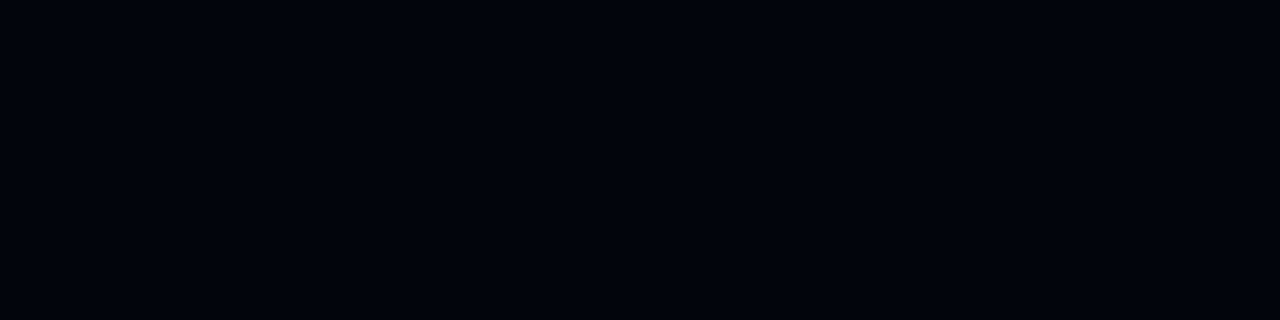
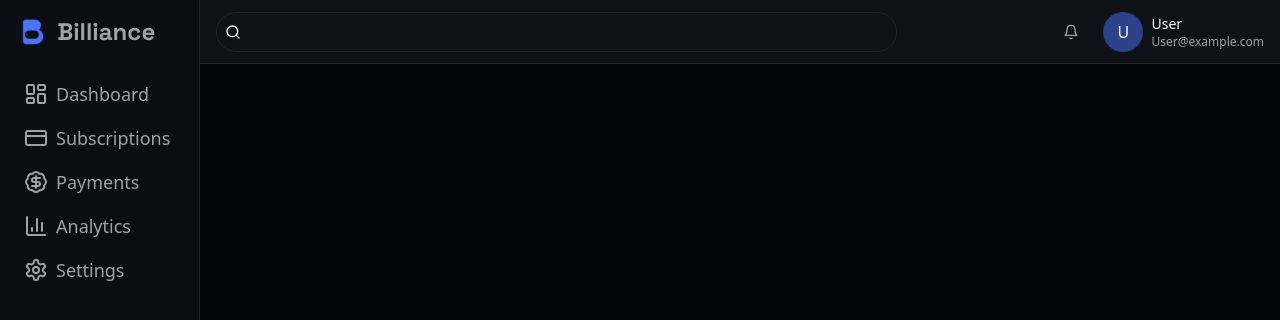
Before and after one commit to Suudi-sudo/saas-subscription-management, a React (Vite) app in the folder frontend/: page /payments in a window 1280 px wide. Before the commit this address had no page. Shown: the top 320 px of the page. Built offline with nearby package versions, Linux system fonts and the light colour scheme.

Commit message:
Added new pages

```diff
--- a/frontend/src/App.jsx
+++ b/frontend/src/App.jsx
@@ -3,6 +3,10 @@
 import Home from "./pages/Home";
 import Auth from "./pages/auth";
 import Dash from "./pages/Dashboard";
+import Analytics from "./pages/analytics";
+import Payments from "./pages/payments";
+import Subscriptions from "./pages/subscriptions";
+import Settings from "./pages/settings";
 
 function App() {
   return (
@@ -12,6 +16,10 @@
           <Route path="/" element={<Home />}></Route>
           <Route path="/auth" element={<Auth />}></Route>
           <Route path="/dashboard" element={<Dash />}></Route>
+          <Route path="/analytics" element={<Analytics />}></Route>
+          <Route path="/payments" element={<Payments />}></Route>
+          <Route path="/subscriptions" element={<Subscriptions />}></Route>
+          <Route path="/settings" element={<Settings />}></Route>
         </Routes>
       </Router>
     </>
--- a/frontend/src/components/navbar.jsx
+++ b/frontend/src/components/navbar.jsx
@@ -82,23 +82,23 @@
         <h1 className="font-grotesk text-2xl">Billiance</h1>
       </a>
       <nav className="w-full flex flex-col items-center gap-4 p-2">
-        <a className={`flex items-center gap-2 w-full`}>
+        <a className={`flex items-center gap-2 w-full`} href="/dashboard">
           <LuLayoutDashboard className="text-2xl" />
           <div className={`text-lg`}>Dashboard</div>
         </a>
-        <a className={`flex items-center gap-2 w-full`}>
+        <a className={`flex items-center gap-2 w-full`} href="/subscriptions">
           <LuCreditCard className="text-2xl" />
           <div className={`text-lg`}>Subscriptions</div>
         </a>
-        <a className={`flex items-center gap-2 w-full`}>
+        <a className={`flex items-center gap-2 w-full`} href="/payments">
           <LuBadgeDollarSign className="text-2xl" />
           <div className={`text-lg`}>Payments</div>
         </a>
-        <a className={`flex items-center  gap-2 w-full`}>
+        <a className={`flex items-center  gap-2 w-full`} href="/analytics">
           <LuChartColumn className="text-2xl" />
           <div className={`text-lg`}>Analytics</div>
         </a>
-        <a className={`flex items-center gap-2 w-full`}>
+        <a className={`flex items-center gap-2 w-full`} href="/settings">
           <LuSettings className="text-2xl" />
           <div className={`text-lg`}>Settings</div>
         </a>
--- a/frontend/src/pages/Dashboard.jsx
+++ b/frontend/src/pages/Dashboard.jsx
@@ -115,11 +115,11 @@
                       <p>{r.date}</p>
                     </div>
                   </div>
-                  <div className="flex items-center gap-4">
-                    <span className="bg-primary/10 p-1 px-2.5 rounded-full text-sm">
+                  <div className="flex items-center gap-4 justify-between">
+                    <span className="bg-primary/10 p-1 px-2.5 rounded-full text-sm w-18">
                       {tag}
                     </span>
-                    <span>{r.amount}</span>
+                    <span className=" text-left w-20">{r.amount}</span>
                   </div>
                 </div>
               );
--- /dev/null
+++ b/frontend/src/pages/analytics.jsx
@@ -0,0 +1,9 @@
+import { DashNav } from "../components/navbar";
+
+export default function Analytics() {
+  return (
+    <div>
+      <DashNav />
+    </div>
+  );
+}
--- /dev/null
+++ b/frontend/src/pages/payments.jsx
@@ -0,0 +1,8 @@
+import { DashNav } from "../components/navbar";
+export default function Payments() {
+  return (
+    <div>
+      <DashNav />
+    </div>
+  );
+}
--- /dev/null
+++ b/frontend/src/pages/settings.jsx
@@ -0,0 +1,8 @@
+import { DashNav } from "../components/navbar";
+export default function Settings() {
+  return (
+    <div>
+      <DashNav />
+    </div>
+  );
+}
--- /dev/null
+++ b/frontend/src/pages/subscriptions.jsx
@@ -0,0 +1,8 @@
+import { DashNav } from "../components/navbar";
+export default function Subscriptions() {
+  return (
+    <div>
+      <DashNav />
+    </div>
+  );
+}
```
